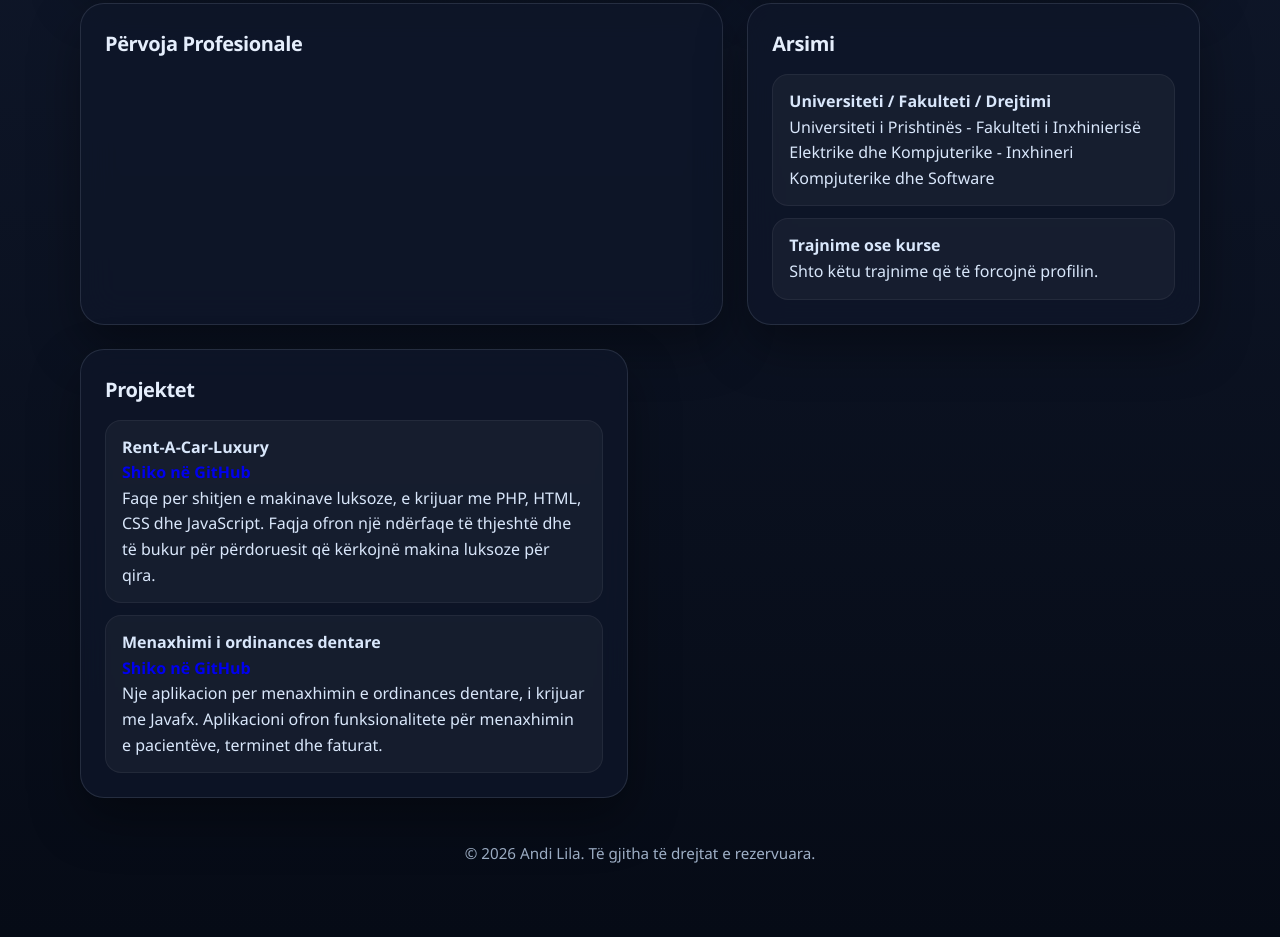
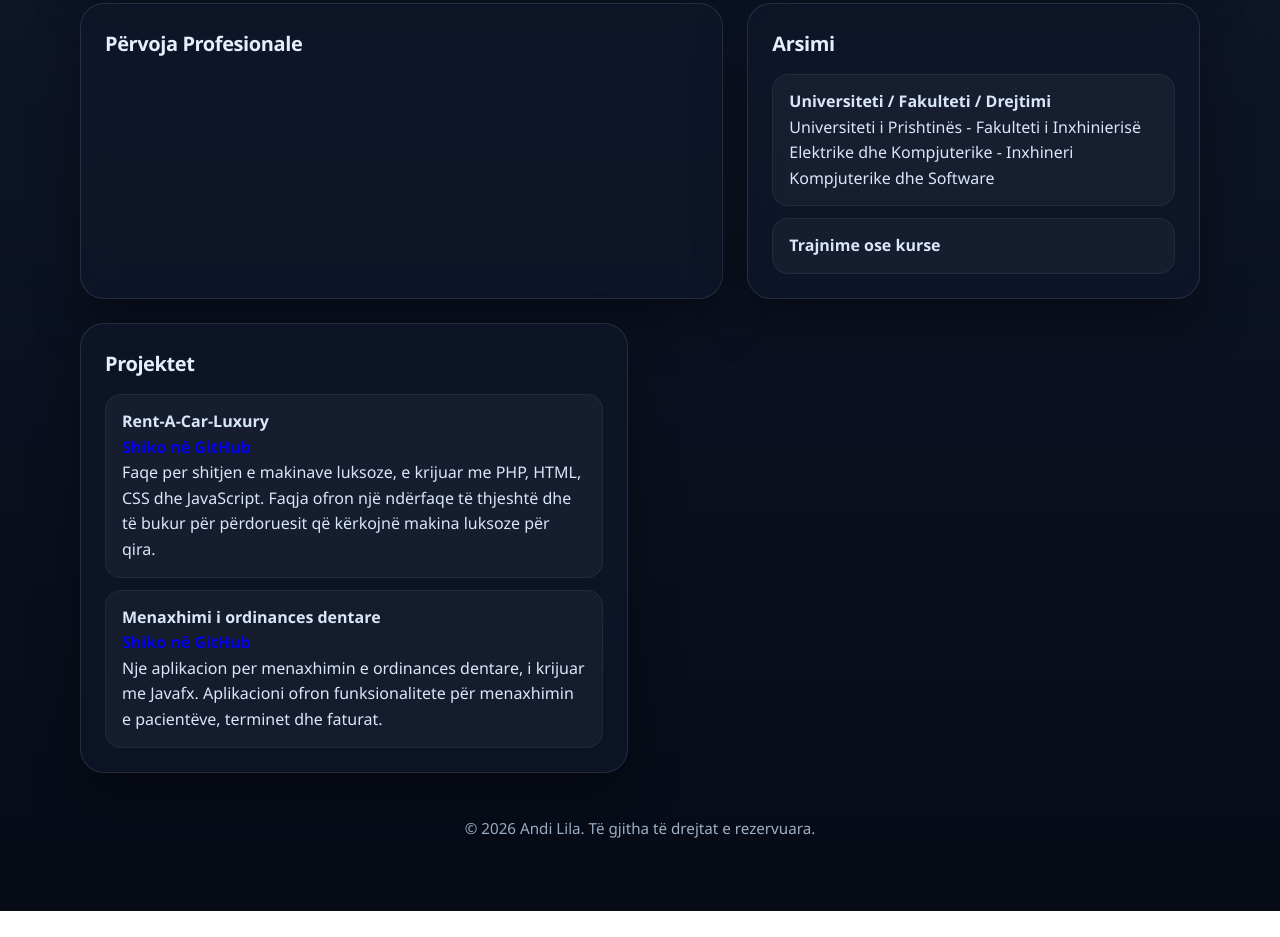
Before and after one commit to Andi32/my-cv, a plain HTML site: page index.html in a window 1280 px wide. Shown: the part 1084-2021 px from the top of the page. After the commit the page ends 1995 px from the top, so only its background shows below. Drawn offline with Linux system fonts and the light colour scheme.

Commit message:
Update cv.html

```diff
--- a/index.html
+++ b/index.html
@@ -94,7 +94,7 @@
           </li>
           <li>
             <strong>Trajnime ose kurse</strong><br />
-            Shto këtu trajnime që të forcojnë profilin.
+
           </li>
         </ul>
       </article>
```
